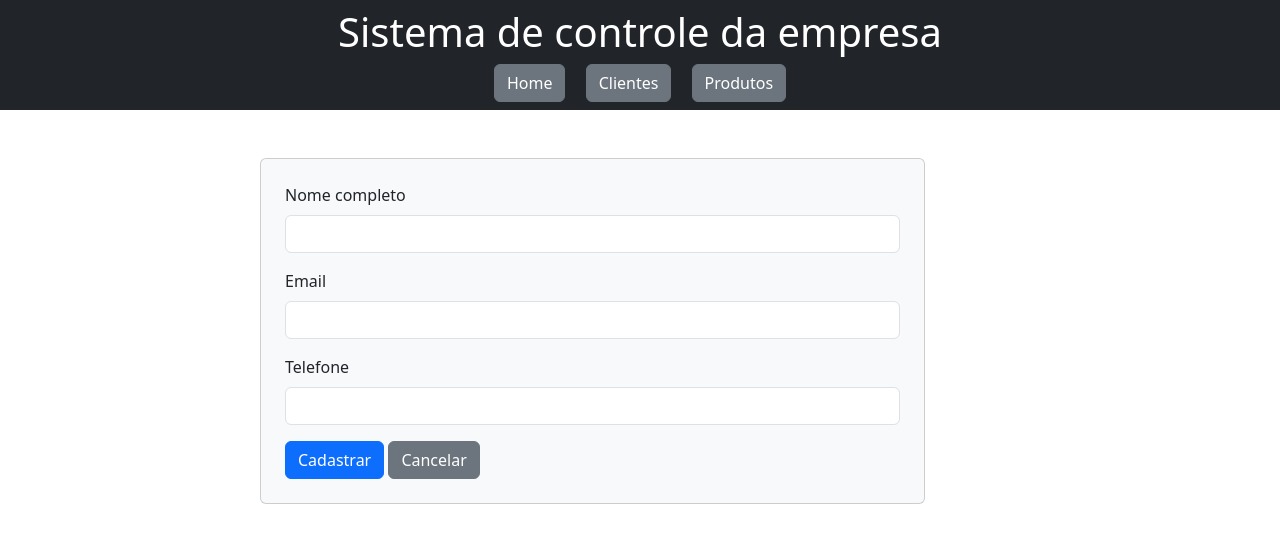
After one commit to projeto-miguel/API-PHP, a PHP site: page /api-php/novo_cliente.php in a window 1280 px wide. The commit adds this page. Shown: the top 543 px of the page. Run offline with PHP 8.4, Linux system fonts and the light colour scheme.

Commit message:
pagina novo cliente

```diff
--- a/api-rest/app/clientes.php
+++ b/api-rest/app/clientes.php
@@ -36,8 +36,8 @@ if($results['data']['status'] == 'SUCCESS'){
                             <h2>Clientes</h2>
 
                         </div>
-                        <div class="col text-end">
-
+                        <div class="col text-end align-self-center">
+                            <a role="button" class="btn btn-primary" href="novo_cliente.php">Adicionar cliente</a>
                         </div>
                     </div>
                     <hr>
--- a/api-rest/app/inc/navbar.php
+++ b/api-rest/app/inc/navbar.php
@@ -1,5 +1,5 @@
 <header class="container-fluid text-center p-2 bg-dark text-white">
-    <h1>Aplicação</h1>
+    <h1>Sistema de controle da empresa</h1>
     <a class="btn btn-secondary mx-2" href="index.php">Home</a>
     <a class="btn btn-secondary mx-2" href="clientes.php">Clientes</a>
     <a class="btn btn-secondary mx-2" href="produtos.php">Produtos</a>
--- /dev/null
+++ b/api-rest/app/novo_cliente.php
@@ -0,0 +1,66 @@
+<?php
+
+// DEPENDENCIES ====================
+require_once ("inc/config.php");
+require_once ("inc/api_functions.php");
+require_once('inc/functions.php');
+
+if($_SERVER['REQUEST_METHOD'] ==  'POST'){
+
+    $nome = $_POST['t_nome'];
+    $email = $_POST['t_email'];
+    $telefone = $_POST['t_phone'];
+
+    $results = api_request('create_new_client','POST',[
+        'nome' => $nome,
+        'email' => $email,
+        'telefone' => $telefone
+    ]);
+
+    print_data($results);
+}
+
+?>
+
+<!DOCTYPE html>
+<html lang="pt-br">
+
+<head>
+    <meta charset="UTF-8">
+    <meta name="viewport" content="width=device-width, initial-scale=1.0">
+    <title>Aplicação - Novo cliente</title>
+    <link href="https://cdn.jsdelivr.net/npm/bootstrap@5.3.3/dist/css/bootstrap.min.css" rel="stylesheet"
+        integrity="sha384-QWTKZyjpPEjISv5WaRU9OFeRpok6YctnYmDr5pNlyT2bRjXh0JMhjY6hW+ALEwIH" crossorigin="anonymous">
+    <link rel="stylesheet" href="assets/estilo.css">
+</head>
+
+<body>
+    <?php include ('inc/navbar.php') ?>
+
+
+    <section class="container">
+        <div class="row my-5">
+            <div class="col-sm-7 offset-sm-2 card bg-light p-4">
+                <form action="novo_cliente.php" method="post">
+                    <div class="mb-3">
+                        <label for="t_nome" class="form-label">Nome completo</label>
+                        <input type="text" class="form-control" name="t_nome" autocomplete="off" required>
+                    </div>
+                    <div class="mb-3">
+                        <label for="email" class="form-label">Email</label>
+                        <input type="email" class="form-control" name="t_email" autocomplete="off" required>
+                    </div>
+                    <div class="mb-3">
+                        <label for="t_phone" class="form-label">Telefone</label>
+                        <input type="tel" class="form-control" name="t_phone" autocomplete="off" required>
+                    </div>
+                    <button type="submit" class="btn btn-primary">Cadastrar</button>
+                    <a href="clientes.php" role="button" class="btn btn-secondary">Cancelar</a>
+                </form>
+            </div>
+        </div>
+    </section>
+
+</body>
+
+</html>
--- a/api-rest/app/produtos.php
+++ b/api-rest/app/produtos.php
@@ -38,7 +38,7 @@ if($results['data']['status'] == 'SUCCESS'){
                         <table class="table">
                             <thead class="table-dark">
                                 <tr>
-                                    <th>Código</th>
+                                    <th>#</th>
                                     <th>Nome</th>
                                     <th>Quantidade em estoque</th>
                                     <th>Ações</th>
```
Also changed, not shown: api-rest/api/inc/api_logic.php (+5 -75 lines).
